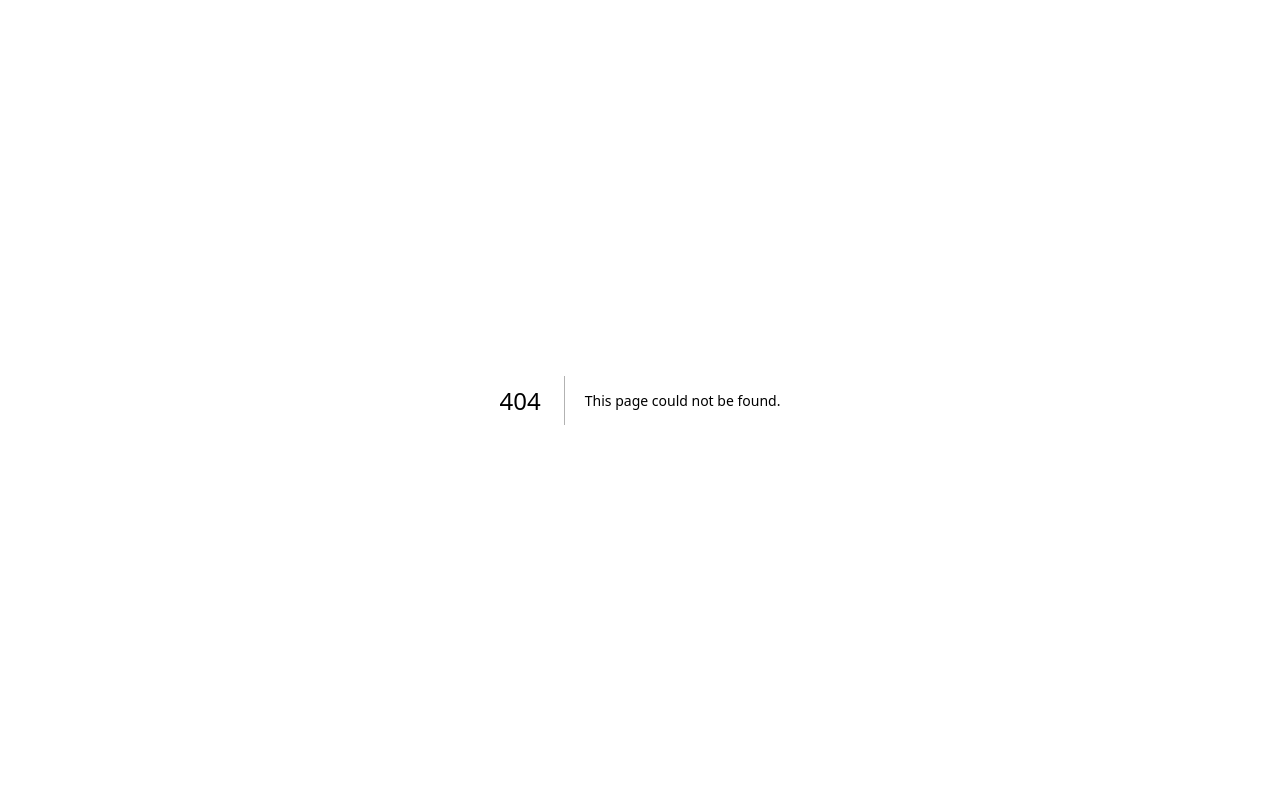
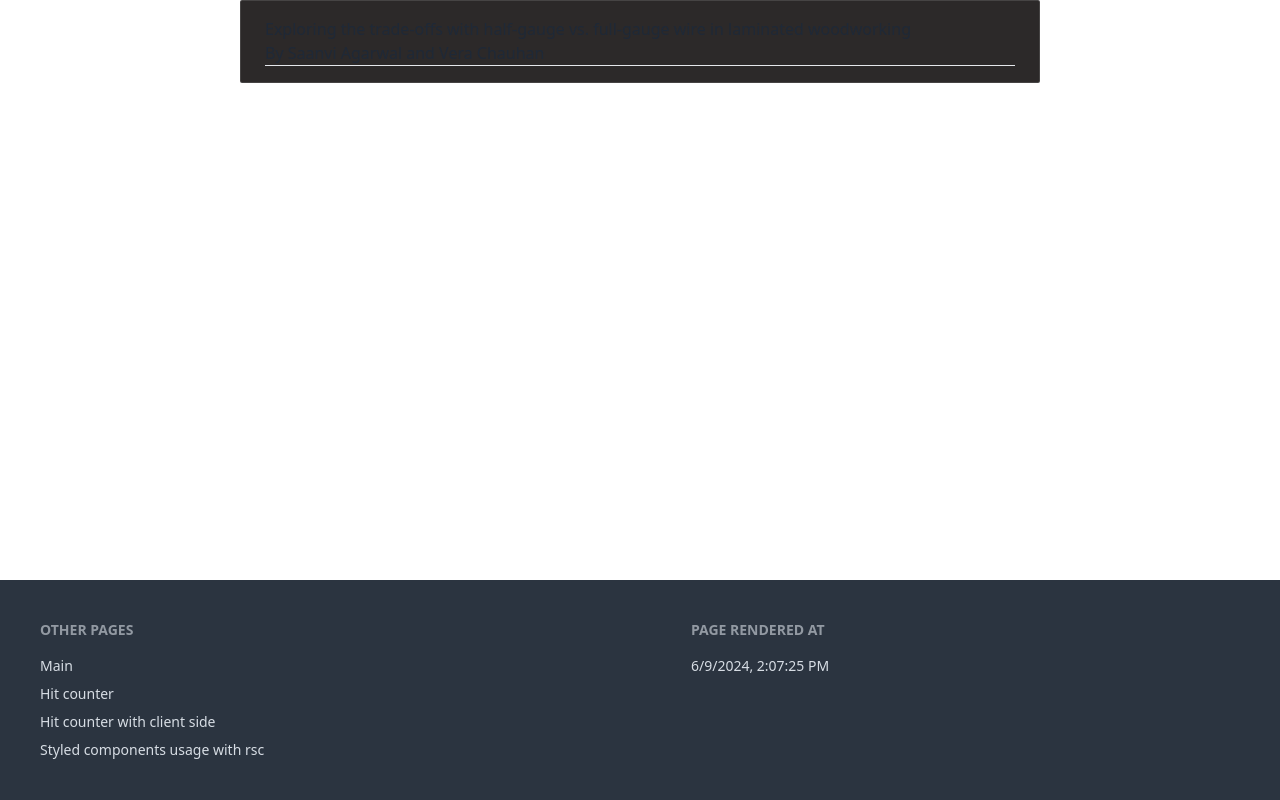
Before and after one commit to arthurseredaa/next-clean-starter, a Next.js app: page /styled-components-fix-usage in a window 1280 px wide. Before the commit this address had no page. Shown: the top 800 px of the page. Built offline with nearby package versions, Linux system fonts and the light colour scheme.

Commit message:
feat: solve problem with usage styled-components and RSC

```diff
--- a/package.json
+++ b/package.json
@@ -14,7 +14,8 @@
   "dependencies": {
     "next": "^14.2.3",
     "react": "^18.3.1",
-    "react-dom": "^18.3.1"
+    "react-dom": "^18.3.1",
+    "styled-components": "^6.1.11"
   },
   "devDependencies": {
     "@types/node": "20.14.0",
--- /dev/null
+++ b/src/app/styled-components-fix-usage/MainWrapper.tsx
@@ -0,0 +1,15 @@
+'use client'
+
+import styled from "styled-components";
+
+const MainWrapper = styled.main`
+  width: 100%;
+  max-width: 800px;
+  padding: 16px 24px;
+  margin: 0px auto;
+  border: 1px solid hsl(0deg 0% 50% / 0.3);
+  border-radius: 2px;
+  background: #2c2929;
+`;
+
+export default MainWrapper;
--- /dev/null
+++ b/src/app/styled-components-fix-usage/page.tsx
@@ -0,0 +1,16 @@
+import MainWrapper from "./MainWrapper";
+
+const StyledComponentsPage = () => {
+  return (
+	<MainWrapper>
+	  <h1>
+		Exploring the trade-offs with half-gauge vs.
+		full-gauge wire in laminated woodworking
+	  </h1>
+	  <h2>By Saanvi Agarwal and Vera Chauhan</h2>
+	  <hr/>
+	</MainWrapper>
+  );
+};
+
+export default StyledComponentsPage;
--- a/src/components/Footer.tsx
+++ b/src/components/Footer.tsx
@@ -1,7 +1,8 @@
 const links = [
   {href: "/", text: "Main"},
-  {href: "/hit-counter", text: "Hit Counter"},
-  {href: "/hit-counter-with-client-side", text: "Hit Counter With Client Side"},
+  {href: "/hit-counter", text: "Hit counter"},
+  {href: "/hit-counter-with-client-side", text: "Hit counter with client side"},
+  {href: "/styled-components-fix-usage", text: "Styled components usage with rsc"},
 ]
 
 const Footer = () => {
--- a/src/database.json
+++ b/src/database.json
@@ -1 +1 @@
-{"hits":0}
+{"hits":21}
```
Also changed, not shown: 1 other file (tests, documents, lock files or other folders).
